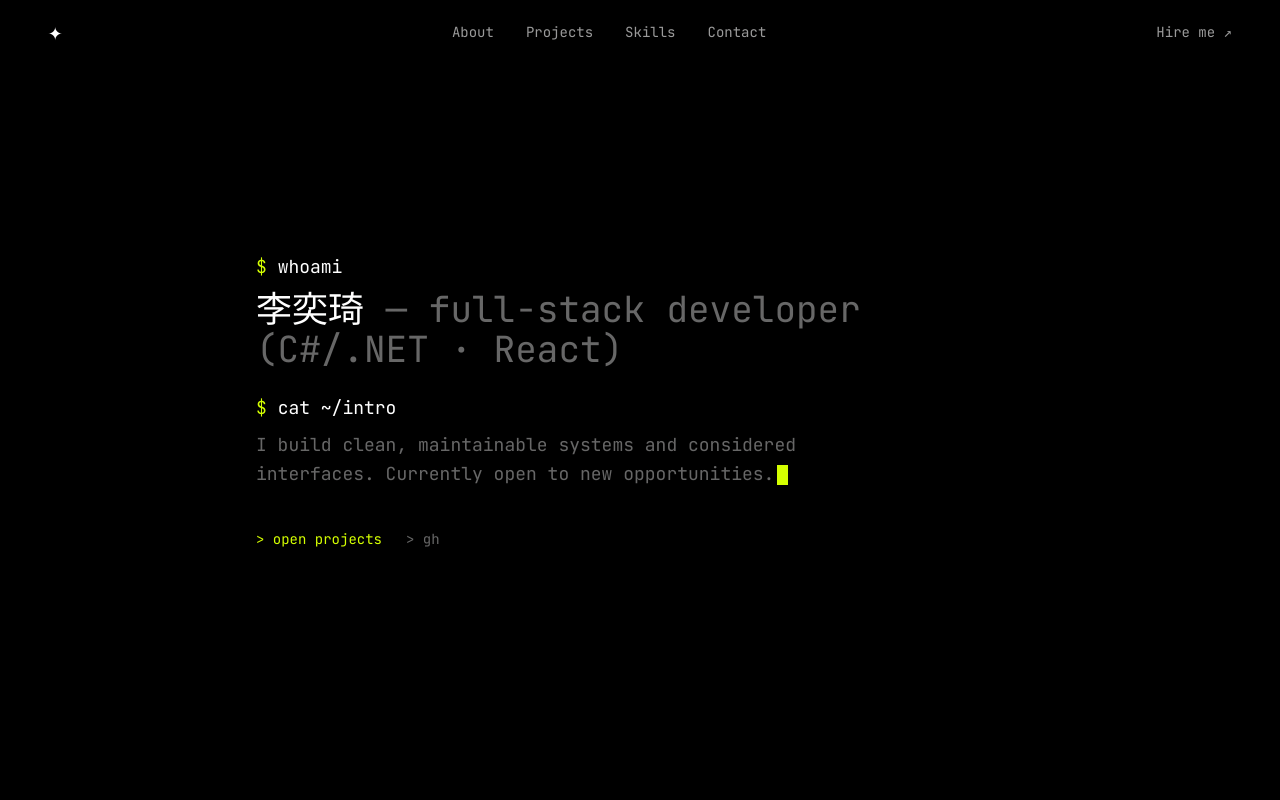
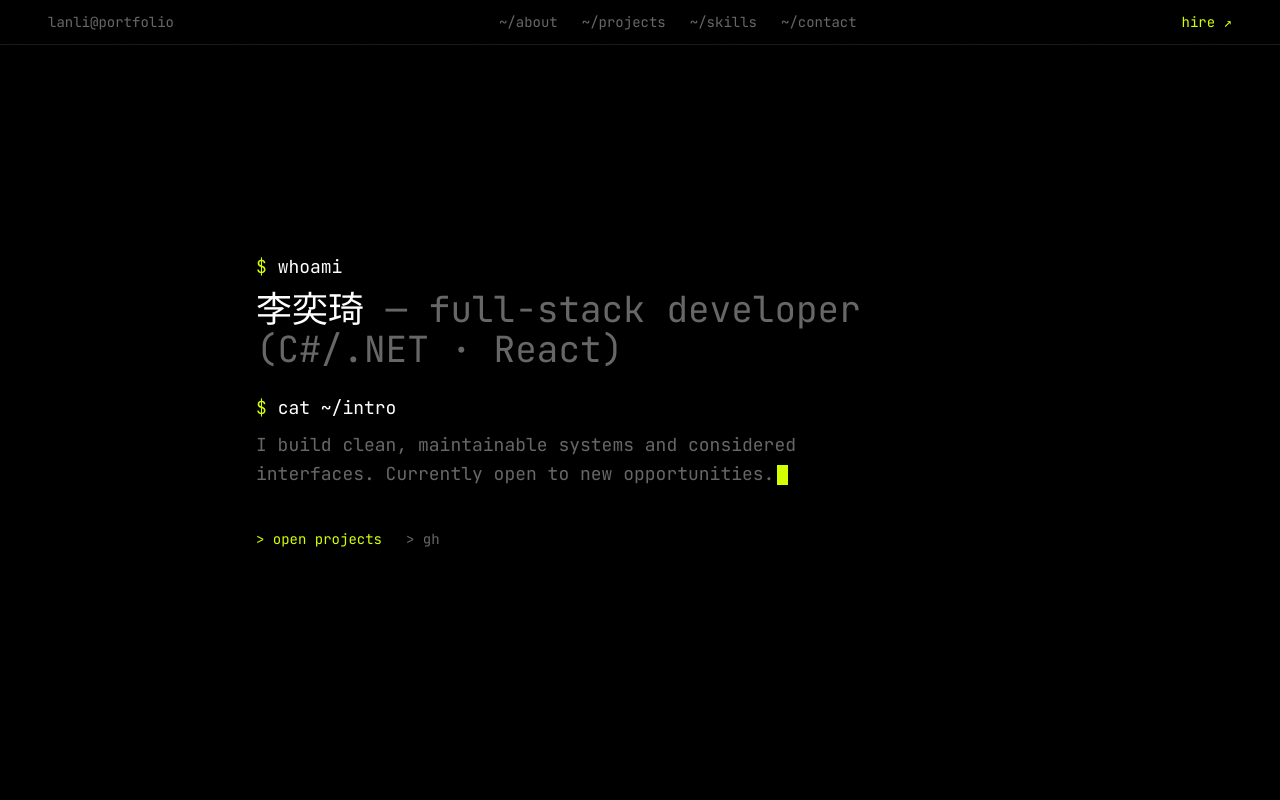
Before and after one commit to yiqu26/portfolio, a React (Vite) app: page / in a window 1280 px wide. Shown: the top 800 px of the page. Built offline with nearby package versions, Linux system fonts and the light colour scheme.

Commit message:
feat: editor-tab navbar

```diff
--- a/src/components/Navbar.tsx
+++ b/src/components/Navbar.tsx
@@ -1,31 +1,20 @@
 import { CONTACT_EMAIL } from '../data/projects'
 
-const links = ['About', 'Projects', 'Skills', 'Contact']
+const tabs = ['about', 'projects', 'skills', 'contact']
 
 export default function Navbar() {
   return (
-    <nav className="fixed top-0 left-0 right-0 z-50 flex items-center justify-between px-6 py-5 lg:px-12">
-      <a href="#" className="font-display text-2xl leading-none tracking-tight text-white">
-        ✦
-      </a>
-
-      <div className="hidden items-center gap-8 md:flex">
-        {links.map((l) => (
-          <a
-            key={l}
-            href={`#${l.toLowerCase()}`}
-            className="text-sm text-white/60 transition-colors hover:text-[#D4FF00]"
-          >
-            {l}
+    <nav className="fixed left-0 right-0 top-0 z-50 flex items-center justify-between border-b border-white/10 bg-black/80 px-6 py-3 text-sm backdrop-blur lg:px-12">
+      <span className="text-dim">lanli@portfolio</span>
+      <div className="hidden items-center gap-6 md:flex">
+        {tabs.map((t) => (
+          <a key={t} href={`#${t}`} className="text-dim transition-colors hover:text-[#D4FF00]">
+            ~/{t}
           </a>
         ))}
       </div>
-
-      <a
-        href={`mailto:${CONTACT_EMAIL}`}
-        className="text-sm text-white/60 transition-colors hover:text-[#D4FF00]"
-      >
-        Hire me ↗
+      <a href={`mailto:${CONTACT_EMAIL}`} className="text-accent hover:underline">
+        hire ↗
       </a>
     </nav>
   )
```
